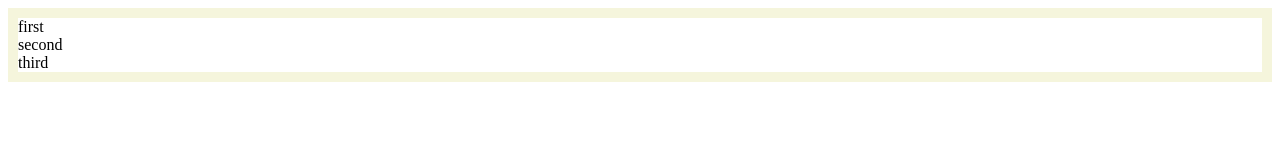
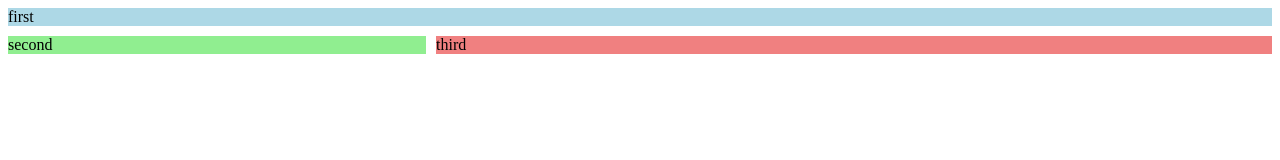
Before and after one commit to knightmoves-schools/028-grid-layout-caylebwest, a website: page index.html in a window 1280 px wide. Drawn offline with Linux system fonts and the light colour scheme.

Commit message:
Refactor grid layout and improve CSS structure

```diff
--- a/index.html
+++ b/index.html
@@ -1,21 +1,33 @@
 <html>
-
 <head>
     <title>Grid</title>
-    <link rel="stylesheet" href="style.css">
     <style>
-        .item1 { grid-area: header; }
-
-        .item2 { grid-area: leftNav; }
-
-        .item3 { grid-area: main; }
         .grid-container {
             display: grid;
             grid-template-areas:
                 'header header'
-                'leftNav main main'
-                'leftNav main main'
+                'leftNav main'
+                'leftNav main';
+            grid-template-columns: 1fr 2fr;
             gap: 10px;
+        }
+
+        .first-item {
+            grid-area: header;
+        }
+
+        .second-item {
+            grid-area: leftNav;
+        }
+
+        .third-item {
+            grid-area: main;
+        }
+
+        /* Optional styling so you can see it clearly */
+        .first-item { background: lightblue; }
+        .second-item { background: lightgreen; }
+        .third-item { background: lightcoral; }
     </style>
 </head>
 
@@ -26,5 +38,4 @@
         <div class="third-item">third</div>
     </div>
 </body>
-
 </html>
```
